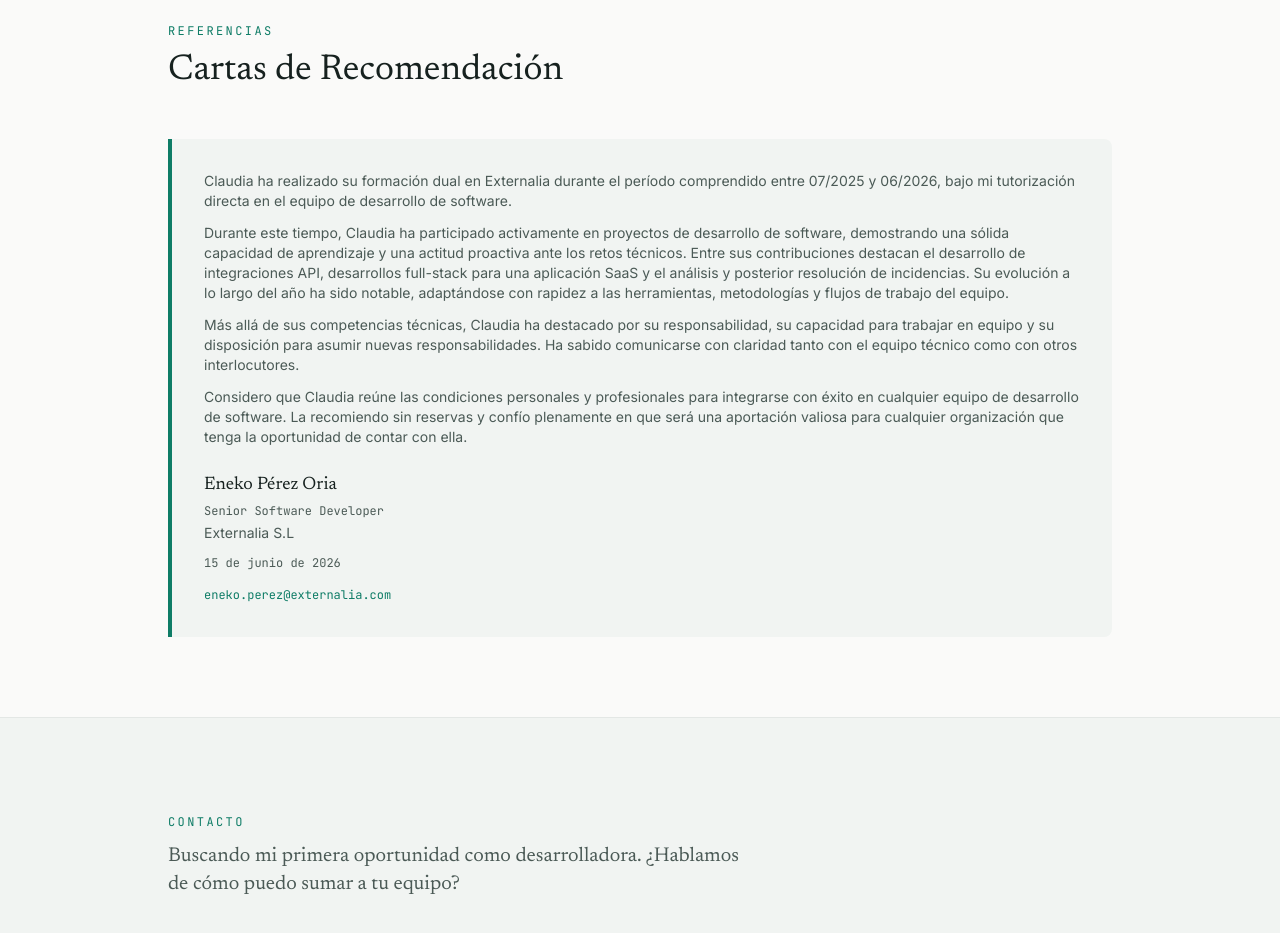
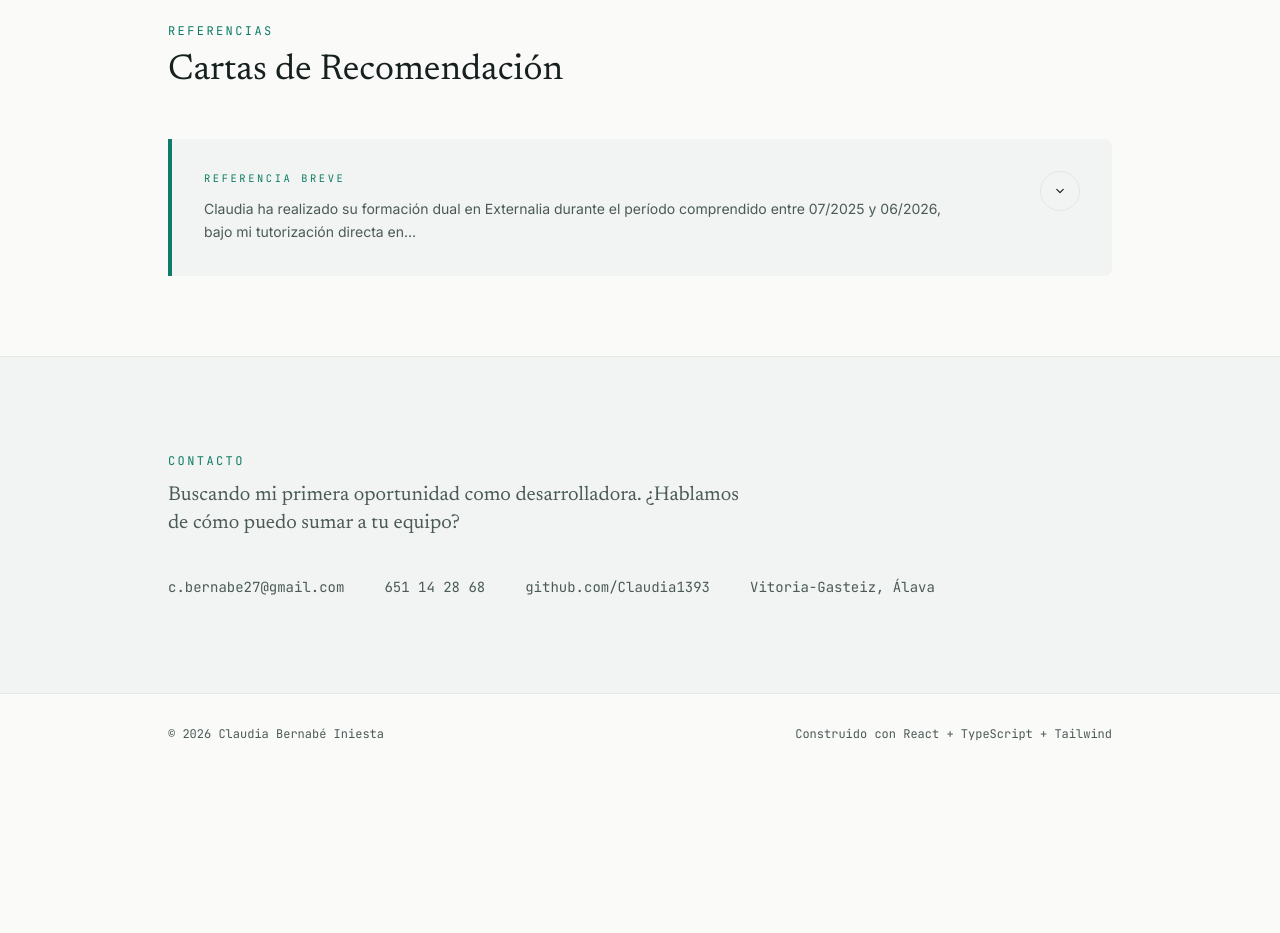
Before and after one commit to Claudia1393/portfolio, a React (Vite) app: page / in a window 1280 px wide. Shown: the part 3560-4493 px from the top of the page. After the commit the page ends 4334 px from the top, so only its background shows below. Built offline with nearby package versions, Linux system fonts and the light colour scheme; the HTML template or start-up script is replaced by a standard one.

Commit message:
recomendacion desplegable

```diff
--- a/src/components/Testimonials.tsx
+++ b/src/components/Testimonials.tsx
@@ -1,43 +1,88 @@
+import { useState } from 'react'
 import { testimonials } from '../data/content'
 
 export default function Testimonials() {
+  const [openIndexes, setOpenIndexes] = useState<boolean[]>(
+    testimonials.map(() => false),
+  )
+
+  const toggleOpen = (index: number) => {
+    setOpenIndexes((current) =>
+      current.map((open, idx) => (idx === index ? !open : open)),
+    )
+  }
+
   return (
     <section id="testimonials" className="mx-auto max-w-5xl px-6 py-20 sm:px-10">
       <p className="font-mono text-xs uppercase tracking-[0.2em] text-pulse">Referencias</p>
       <h2 className="mt-3 font-display text-3xl text-ink sm:text-4xl">Cartas de Recomendación</h2>
 
-      <div className="mt-12 space-y-8">
-        {testimonials.map((testimonial, index) => (
-          <div
+      <div className="mt-12 space-y-6">
+        {testimonials.map((testimonial, index) => {
+          const fullText = testimonial.content.replace(/\n\n/g, ' ').trim()
+          const preview =
+            fullText.length > 140 ? `${fullText.slice(0, 140).trim()}…` : fullText
+          const isOpen = openIndexes[index]
+
+          return (
+            <article
               key={index}
               className="border-l-4 border-pulse bg-panel rounded-r-lg p-8 hover:shadow-md transition-shadow"
             >
-            {/* Contenido de la carta */}
-            <div className="mb-6 space-y-3 leading-relaxed text-inkSoft">
+              <div className="flex items-start justify-between gap-4">
+                <div>
+                  {!isOpen && (
+                    <>
+                      <p className="font-mono text-[0.65rem] uppercase tracking-[0.25em] text-pulse">
+                        Referencia breve
+                      </p>
+                      <p className="mt-3 max-w-3xl text-sm leading-relaxed text-inkSoft">
+                        {preview}
+                      </p>
+                    </>
+                  )}
+                </div>
+
+                <button
+                  type="button"
+                  onClick={() => toggleOpen(index)}
+                  className="inline-flex h-10 w-10 items-center justify-center rounded-full border border-line text-ink transition-colors hover:border-pulse hover:text-pulse"
+                  aria-expanded={isOpen}
+                >
+                  <svg
+                    className={`h-4 w-4 transition-transform ${isOpen ? 'rotate-180' : ''}`}
+                    viewBox="0 0 20 20"
+                    fill="none"
+                    stroke="currentColor"
+                    strokeWidth={1.5}
+                    aria-hidden="true"
+                    xmlns="http://www.w3.org/2000/svg"
+                  >
+                    <path d="M6 8l4 4 4-4" strokeLinecap="round" strokeLinejoin="round" />
+                  </svg>
+                </button>
+              </div>
+
+              {isOpen && (
+                <>
+                  <div className="mt-5 space-y-3 leading-relaxed text-inkSoft">
                     {testimonial.content.split('\n\n').map((paragraph, idx) => (
-                <p key={idx} className="text-sm">{paragraph}</p>
+                      <p key={idx} className="text-sm">
+                        {paragraph}
+                      </p>
                     ))}
                   </div>
 
-            {/* Datos del autor */}
-            <div className="space-y-1">
+                  <div className="mt-5 space-y-1 border-t border-line pt-5 text-inkSoft">
                     <p className="font-display text-lg text-ink">{testimonial.author}</p>
                     <p className="font-mono text-xs text-inkSoft">{testimonial.role}</p>
-              <p className="text-sm text-inkSoft">{testimonial.company}</p>
-              <p className="font-mono text-xs text-inkSoft pt-2">{testimonial.date}</p>
+                    <p className="font-mono text-xs text-inkSoft">{testimonial.date}</p>
                   </div>
-
-            {/* Email */}
-            {testimonial.email && (
-              <a
-                href={`mailto:${testimonial.email}`}
-                className="inline-block font-mono text-xs text-pulse hover:text-pulse/80 transition-colors mt-4"
-              >
-                {testimonial.email}
-              </a>
+                </>
               )}
-          </div>
-        ))}
+            </article>
+          )
+        })}
       </div>
     </section>
   )
```
Lines whose indentation alone changed are shown as unchanged.
